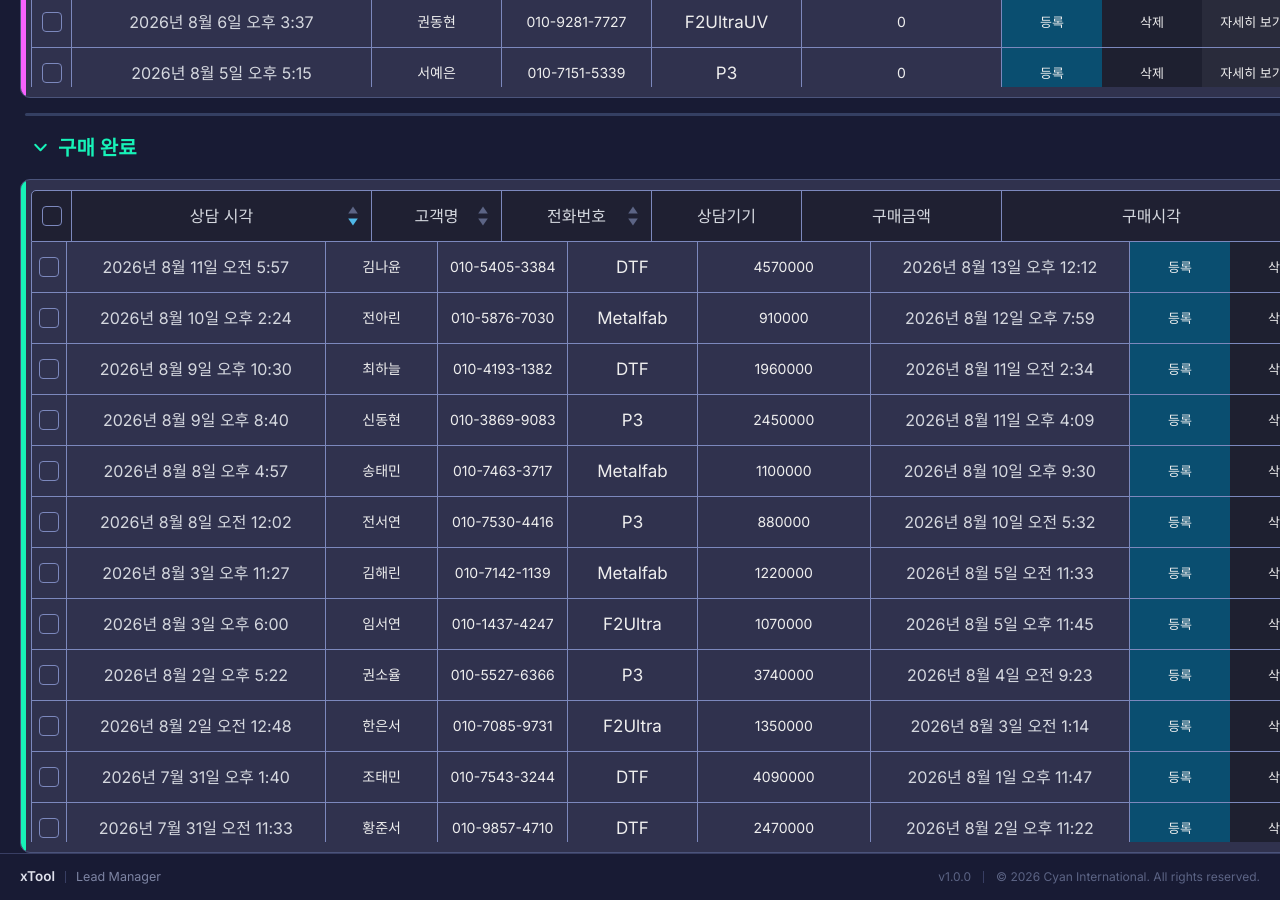
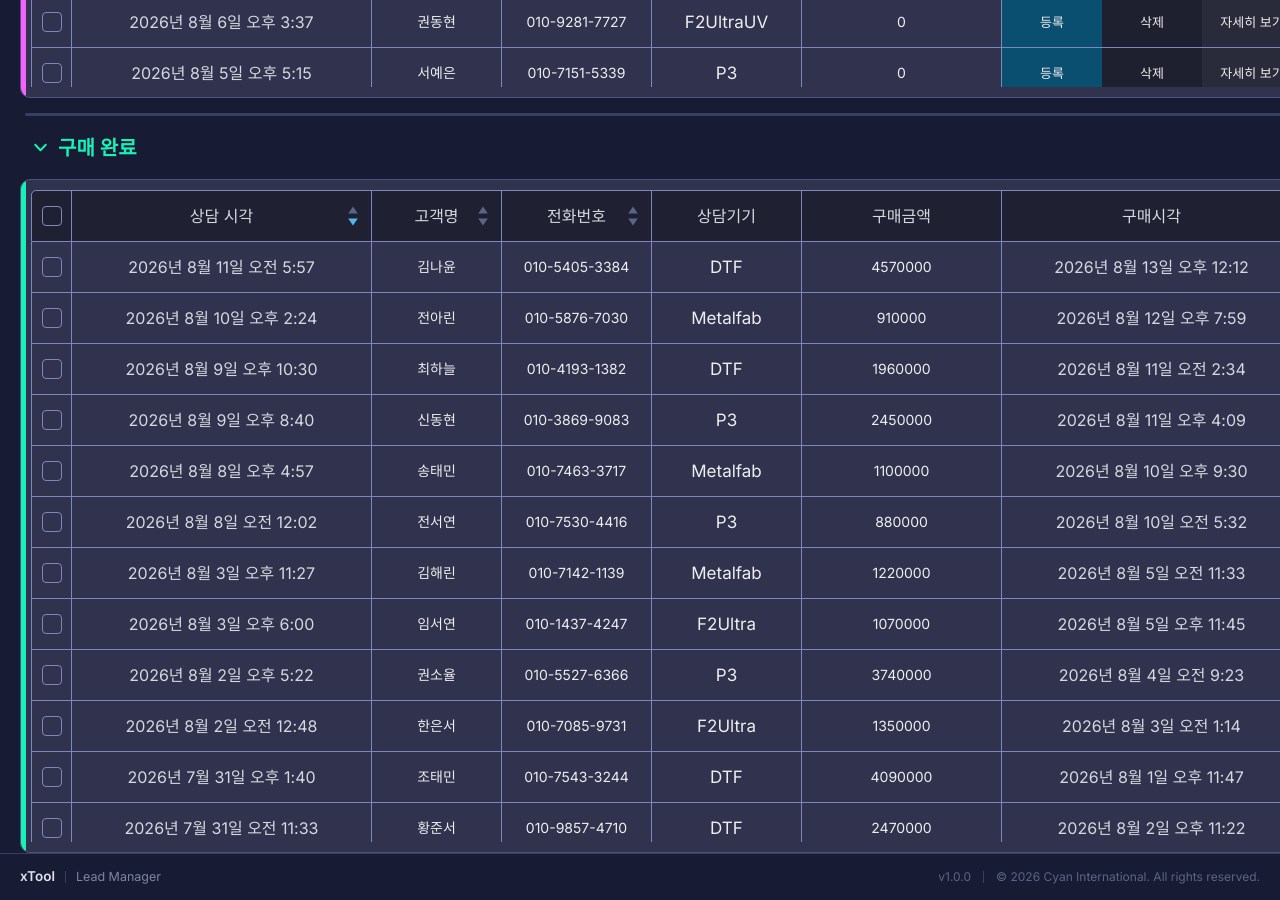
Before and after one commit to kangdaelyeol/originalshq, a React (Vite) app: page /xtool-lead-manager in a window 1280 px wide. Shown: the part 1520-2420 px from the top of the page. Built offline with nearby package versions, Linux system fonts and the light colour scheme.

Commit message:
Fix: table UI

```diff
--- a/src/screens/xtool-lead-manager/components/table.tsx
+++ b/src/screens/xtool-lead-manager/components/table.tsx
@@ -94,13 +94,13 @@ export const Table = ({ state, actions, type }: TableProps) => {
             fill="currentColor"
             d="M12.76 10.56a.77.77 0 0 0 0-1.116L8.397 5.233a.84.84 0 0 0-1.157 0 .77.77 0 0 0 0 1.116l3.785 3.653-3.785 3.652a.77.77 0 0 0 0 1.117.84.84 0 0 0 1.157 0l4.363-4.211Z"
           ></path>
-        </svg>
           {type === 'contacted' && (
             <path
               fill="currentColor"
               d="M12.76 10.56a.77.77 0 0 0 0-1.116L8.397 5.233a.84.84 0 0 0-1.157 0 .77.77 0 0 0 0 1.116l3.785 3.653-3.785 3.652a.77.77 0 0 0 0 1.117.84.84 0 0 0 1.157 0l4.363-4.211Z"
             ></path>
           )}
+        </svg>
         {tableLabel}
       </div>
       {!fold[type] && (
@@ -291,6 +291,8 @@ export const Table = ({ state, actions, type }: TableProps) => {
                         <span>{formatTime(row.purchasedAt)}</span>
                       </div>
                     )}
+                    {type !== 'purchased' && (
+                      <>
                         <div className="item register">
                           <button
                             type="button"
@@ -310,6 +312,8 @@ export const Table = ({ state, actions, type }: TableProps) => {
                             삭제
                           </button>
                         </div>
+                      </>
+                    )}
 
                     <div className="item detail">
                       <button
```
Lines whose indentation alone changed are shown as unchanged.
